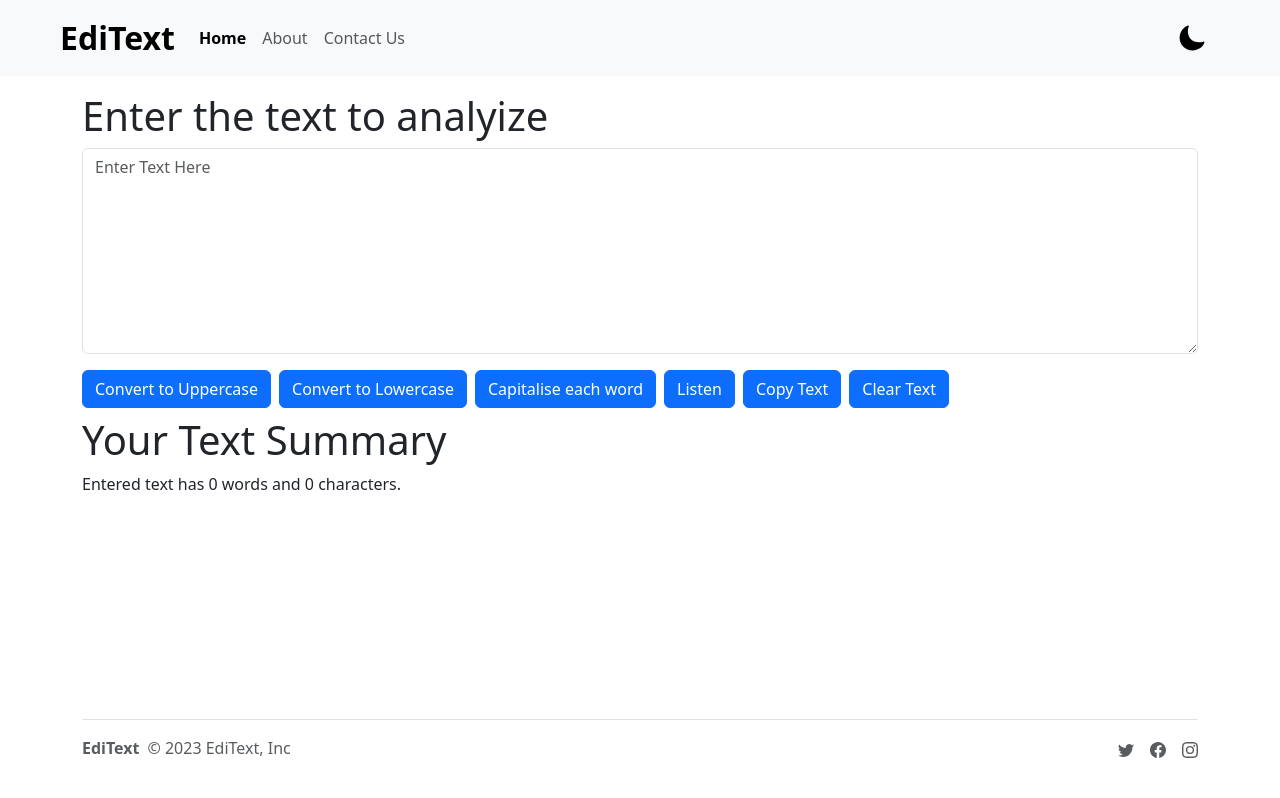
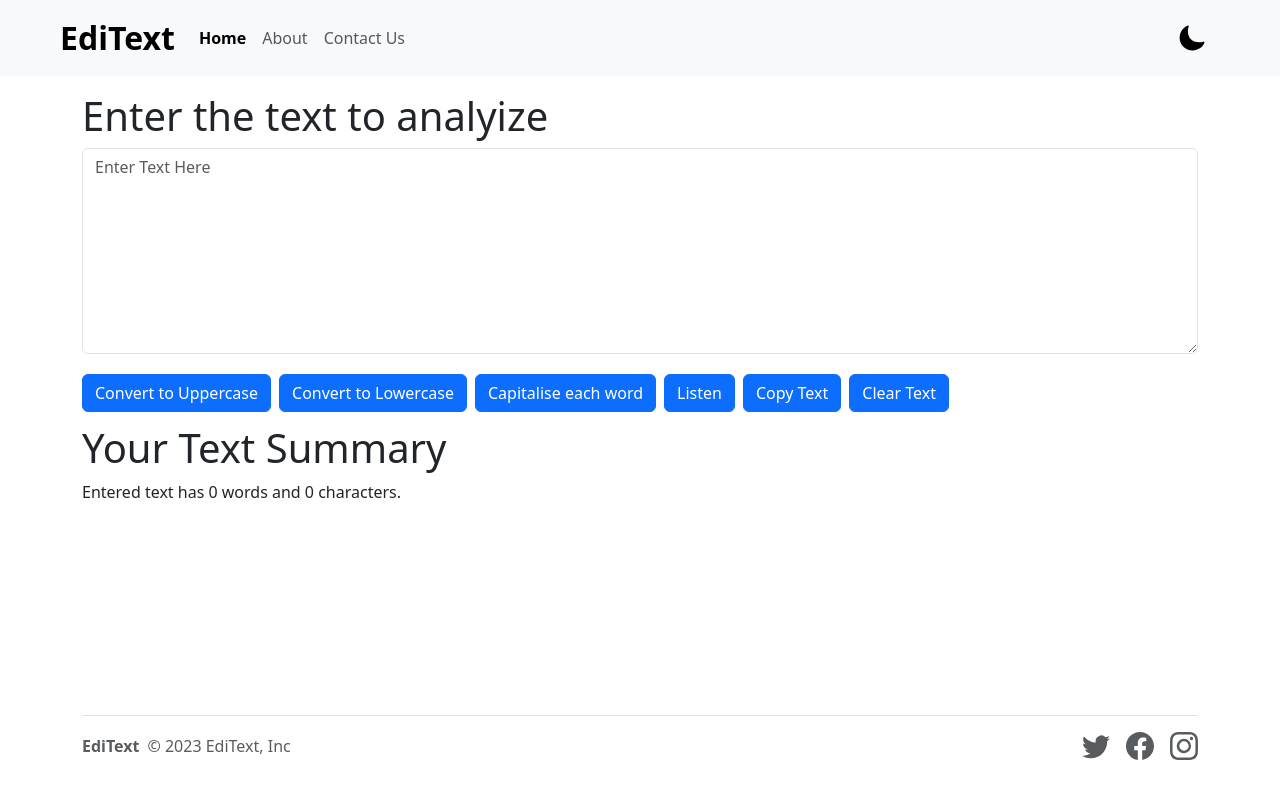
Before and after one commit to JollyBolt/EdiText, a React (Vite) app: page / in a window 1280 px wide. Built offline with nearby package versions, Linux system fonts and the light colour scheme.

Commit message:
Minor Bug Fixes

```diff
--- a/src/components/Contact.jsx
+++ b/src/components/Contact.jsx
@@ -5,54 +5,54 @@ function Contact() {
         <div className='container mt-5'>
             <form className="row g-3">
                 <div className="col-md-6">
-                    <label for="inputEmail4" className="form-label">First Name</label>
+                    <label htmlFor="inputEmail4" className="form-label">First Name</label>
+                    <input type="text" className="form-control" id="fistName" />
+                </div>
+                <div className="col-md-6">
+                    <label htmlFor="lastName" className="form-label">Last Name</label>
+                    <input type="text" className="form-control" id="lastName" />
+                </div>
+                <div className="col-md-6">
+                    <label htmlFor="inputEmail4" className="form-label">Email</label>
                     <input type="email" className="form-control" id="inputEmail4" />
                 </div>
                 <div className="col-md-6">
-                    <label for="inputPassword4" className="form-label">Last Name</label>
-                    <input type="password" className="form-control" id="inputPassword4" />
-                </div>
-                <div className="col-md-6">
-                    <label for="inputEmail4" className="form-label">Email</label>
-                    <input type="email" className="form-control" id="inputEmail4" />
-                </div>
-                <div className="col-md-6">
-                    <label for="inputPassword4" className="form-label">Password</label>
+                    <label htmlFor="inputPassword4" className="form-label">Password</label>
                     <input type="password" className="form-control" id="inputPassword4" />
                 </div>
                 <div className="col-12">
-                    <label for="inputAddress" className="form-label">Address</label>
+                    <label htmlFor="inputAddress" className="form-label">Address</label>
                     <input type="text" className="form-control" id="inputAddress" placeholder="1234 Main St" />
                 </div>
                 <div className="col-12">
-                    <label for="inputAddress2" className="form-label">Address 2</label>
+                    <label htmlFor="inputAddress2" className="form-label">Address 2</label>
                     <input type="text" className="form-control" id="inputAddress2" placeholder="Apartment, studio, or floor" />
                 </div>
                 <div className="col-md-6">
-                    <label for="inputCity" className="form-label">City</label>
+                    <label htmlFor="inputCity" className="form-label">City</label>
                     <input type="text" className="form-control" id="inputCity" />
                 </div>
                 <div className="col-md-4">
-                    <label for="inputState" className="form-label">State</label>
+                    <label htmlFor="inputState" className="form-label">State</label>
                     <select id="inputState" className="form-select">
                         <option selected>Choose...</option>
                         <option>...</option>
                     </select>
                 </div>
                 <div className="col-md-2">
-                    <label for="inputZip" className="form-label">Zip</label>
+                    <label htmlFor="inputZip" className="form-label">Zip</label>
                     <input type="text" className="form-control" id="inputZip" />
                 </div>
-                <div className="col-12">
+                {/* <div className="col-12">
                     <div className="form-check">
                         <input className="form-check-input" type="checkbox" id="gridCheck" />
-                        <label className="form-check-label" for="gridCheck">
+                        <label className="form-check-label" htmlFor="gridCheck">
                             Check me out
                         </label>
                     </div>
-                </div>
-                <div className="col-12">
-                    <button type="submit" className="btn btn-primary">Sign in</button>
+                </div> */}
+                <div className="col-12 text-center">
+                    <button type="submit" className="btn btn-primary px-5">Send</button>
                 </div>
             </form>
         </div>
--- a/src/components/TextForm.jsx
+++ b/src/components/TextForm.jsx
@@ -33,12 +33,12 @@ return (
             <div className="mb-3">
                 <textarea className="form-control" id="my-box" rows="8" placeholder='Enter Text Here' value={text} onChange={(e) => {setText(e.target.value)}}></textarea>
             </div>
-            <button className="btn btn-primary me-2" onClick={()=>{setText(text.toUpperCase())}}>Convert to Uppercase</button>
-            <button className="btn btn-primary me-2" onClick={()=>{setText(text.toLowerCase())}}>Convert to Lowercase</button>
-            <button className="btn btn-primary me-2" onClick={capitalise}>Capitalise each word</button>
-            <button className="btn btn-primary me-2" onClick={speak}>Listen</button>
-            <button className="btn btn-primary me-2" onClick={()=>{navigator.clipboard.writeText(text)}}>Copy Text</button>
-            <button className="btn btn-primary me-2" onClick={()=>{setText("")}}>Clear Text</button>
+            <button className="btn btn-primary me-2 my-1" onClick={()=>{setText(text.toUpperCase())}}>Convert to Uppercase</button>
+            <button className="btn btn-primary me-2 my-1" onClick={()=>{setText(text.toLowerCase())}}>Convert to Lowercase</button>
+            <button className="btn btn-primary me-2 my-1" onClick={capitalise}>Capitalise each word</button>
+            <button className="btn btn-primary me-2 my-1" onClick={speak}>Listen</button>
+            <button className="btn btn-primary me-2 my-1" onClick={()=>{navigator.clipboard.writeText(text)}}>Copy Text</button>
+            <button className="btn btn-primary me-2 my-1" onClick={()=>{setText("")}}>Clear Text</button>
         </div>
         <h1 className='my-2'>Your Text Summary</h1>
         <p>Entered text has {countWords(text)} words and {text.length} characters.</p>
```
Also changed, not shown: src/components/Footer.jsx (+3 -3 lines).
